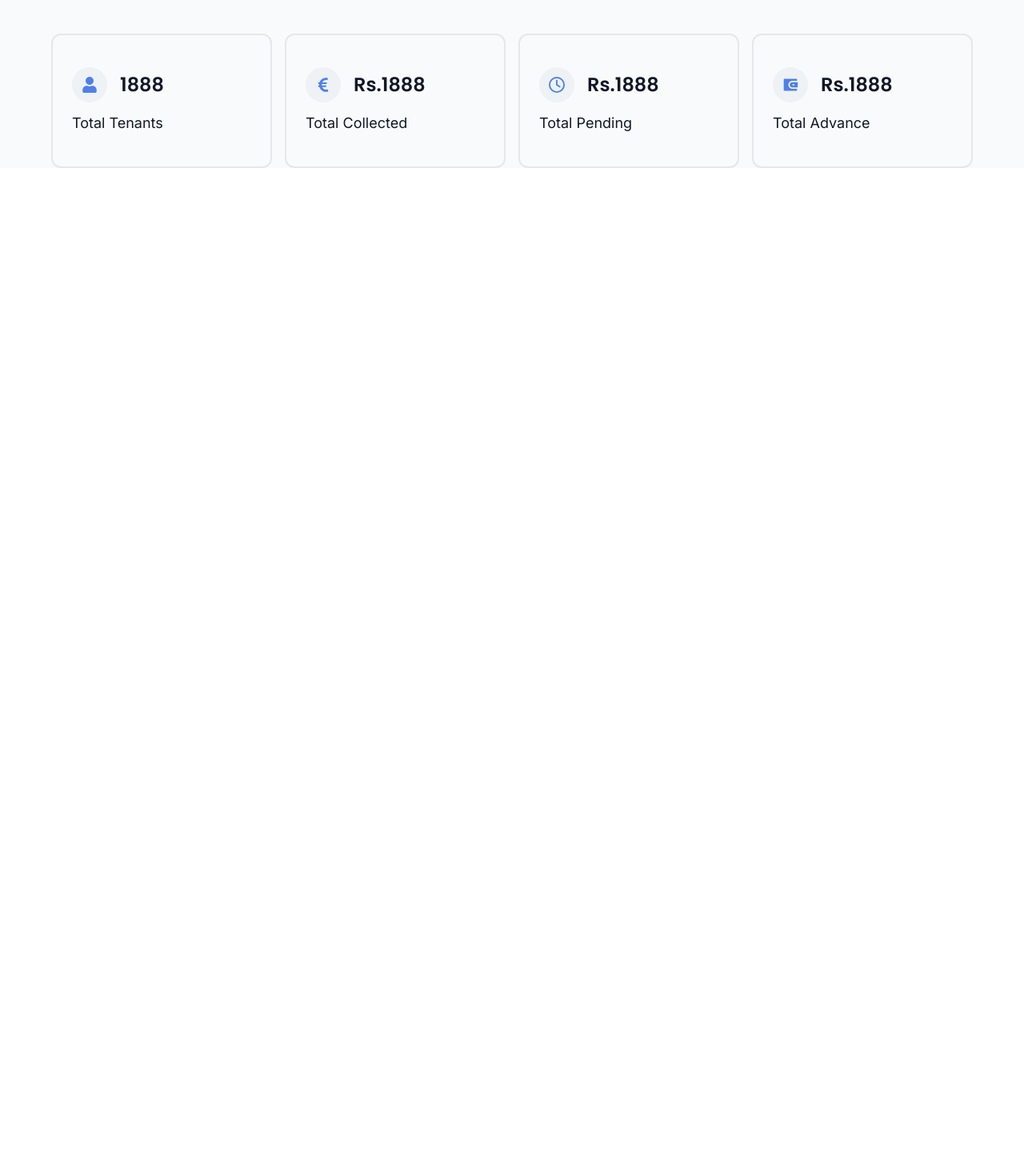
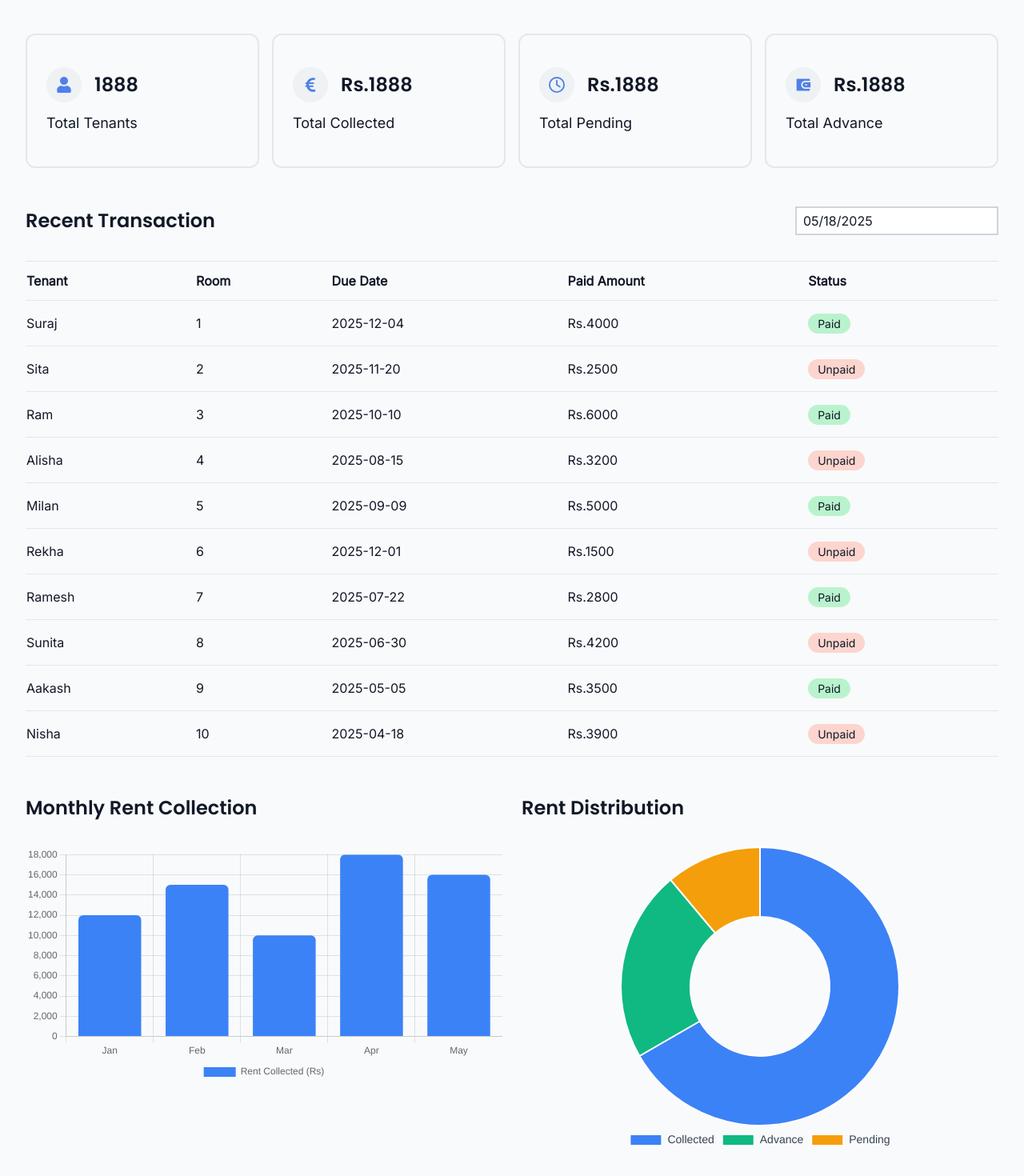
Before and after one commit to surajsht/bhadabook, a React (Vite) app: page /dashboard in a window 1280 px wide. Shown: the part 106-1576 px from the top of the page at 80% size. Before the commit the page ends 800 px from the top, so only its background shows below. Built offline with nearby package versions, Linux system fonts and the light colour scheme; a web font is replaced by a local one.

Commit message:
working on dashbaord ui, new components added

```diff
--- a/package.json
+++ b/package.json
@@ -13,8 +13,11 @@
     "@fontsource/inter": "^5.2.5",
     "@fontsource/lily-script-one": "^5.2.5",
     "@fontsource/poppins": "^5.2.6",
+    "chart.js": "^4.4.9",
     "firebase": "^11.7.3",
     "react": "^19.1.0",
+    "react-chartjs-2": "^5.3.0",
+    "react-datepicker": "^8.3.0",
     "react-dom": "^19.1.0",
     "react-icons": "^5.5.0",
     "react-router-dom": "^7.6.0"
--- /dev/null
+++ b/src/component/BarChart.jsx
@@ -0,0 +1,44 @@
+import { Bar } from "react-chartjs-2";
+import {
+  Chart as ChartJS,
+  BarElement,
+  CategoryScale,
+  LinearScale,
+  Tooltip,
+  Legend,
+} from "chart.js";
+
+ChartJS.register(BarElement, CategoryScale, LinearScale, Tooltip, Legend);
+
+const BarChart = () => {
+  const data = {
+    labels: ["Jan", "Feb", "Mar", "Apr", "May"],
+    datasets: [
+      {
+        label: "Rent Collected (Rs)",
+        data: [12000, 15000, 10000, 18000, 16000],
+        backgroundColor: "#3B82F6",
+        borderRadius: 6,
+      },
+    ],
+  };
+
+  const options = {
+    responsive: true,
+    plugins: {
+      legend: { position: "bottom" },
+    },
+  };
+
+  return (
+    <div className="h-96 flex-1">
+      <h2 class="mb-8 font-poppins text-2xl font-semibold">
+        Monthly Rent Collection
+      </h2>
+
+      <Bar data={data} options={options} />
+    </div>
+  );
+};
+
+export default BarChart;
--- /dev/null
+++ b/src/component/DoughnutChart.jsx
@@ -0,0 +1,48 @@
+import { Doughnut } from "react-chartjs-2";
+import { Chart as ChartJS, ArcElement, Tooltip, Legend } from "chart.js";
+
+ChartJS.register(ArcElement, Tooltip, Legend);
+
+const DoughnutChart = () => {
+  const data = {
+    labels: ["Collected", "Advance", "Pending"],
+    datasets: [
+      {
+        label: "Payment Status",
+        data: [120000, 40000, 20000], // fake data, yo replace garna milcha
+        backgroundColor: ["#3B82F6", "#10B981", "#F59E0B"],
+        borderColor: "#FFFFFF",
+        borderWidth: 2,
+      },
+    ],
+  };
+
+  const options = {
+    responsive: true,
+    plugins: {
+      legend: {
+        position: "bottom",
+        labels: {
+          color: "#374151",
+          font: {
+            size: 14,
+          },
+        },
+      },
+    },
+  };
+
+  return (
+    <div className="flex-1">
+      <h2 class="mb-8 font-poppins text-2xl font-semibold">
+        Rent Distribution
+      </h2>
+
+      <div className="flex h-96 items-center justify-center">
+        <Doughnut data={data} options={options} />
+      </div>
+    </div>
+  );
+};
+
+export default DoughnutChart;
--- a/src/component/RecentTransaction.jsx
+++ b/src/component/RecentTransaction.jsx
@@ -1,13 +1,150 @@
+import { useState } from "react";
+import DatePicker from "react-datepicker";
+import "react-datepicker/dist/react-datepicker.css";
+
 const RecentTransaction = () => {
-  return <div>
-    <div>
-        <h2> Recent Transaction </h2>
+  const [startDate, setStartDate] = useState(new Date());
 
-        <select name="transaction-filter">
-            <option value="This Monthdddddd"></option>
-        </select>
+  return (
+    <div className="container mt-12">
+      <div className="flex items-center justify-between">
+        <h2 className="font-poppins text-2xl font-semibold">
+          Recent Transaction
+        </h2>
+
+        <div>
+          <DatePicker
+            className="border-2 border-gray-300 px-2 py-1 outline-none"
+            selected={startDate}
+            onChange={(date) => setStartDate(date)}
+          />
+        </div>
+      </div>
+
+      <div className="relative mt-8 overflow-x-auto">
+        <table className="w-full">
+          <tr className="border-b border-t border-gray-200">
+            <th className="py-3 pr-6 text-left"> Tenant </th>
+            <th className="py-3 pr-6 text-left"> Room </th>
+            <th className="py-3 pr-6 text-left"> Due Date </th>
+            <th className="py-3 pr-6 text-left"> Paid Amount </th>
+            <th className="py-3 pr-6 text-left"> Status </th>
+          </tr>
+
+          <tr className="border-b border-gray-200">
+            <td className="py-4 pr-6"> Suraj </td>
+            <td className="py-4 pr-6"> 1 </td>
+            <td className="py-4 pr-6"> 2025-12-04 </td>
+            <td className="py-4 pr-6"> Rs.4000 </td>
+            <td className="py-4 pr-6">
+              <span className="rounded-full bg-[#b9f3ce] px-3 py-1 text-[14px]">
+                Paid
+              </span>
+            </td>
+          </tr>
+          <tr className="border-b border-gray-200">
+            <td className="py-4 pr-6"> Sita </td>
+            <td className="py-4 pr-6"> 2 </td>
+            <td className="py-4 pr-6"> 2025-11-20 </td>
+            <td className="py-4 pr-6"> Rs.2500 </td>
+            <td className="py-4 pr-6">
+              <span className="rounded-full bg-[#fcd5ce] px-3 py-1 text-[14px]">
+                Unpaid
+              </span>
+            </td>
+          </tr>
+          <tr className="border-b border-gray-200">
+            <td className="py-4 pr-6"> Ram </td>
+            <td className="py-4 pr-6"> 3 </td>
+            <td className="py-4 pr-6"> 2025-10-10 </td>
+            <td className="py-4 pr-6"> Rs.6000 </td>
+            <td className="py-4 pr-6">
+              <span className="rounded-full bg-[#b9f3ce] px-3 py-1 text-[14px]">
+                Paid
+              </span>
+            </td>
+          </tr>
+          <tr className="border-b border-gray-200">
+            <td className="py-4 pr-6"> Alisha </td>
+            <td className="py-4 pr-6"> 4 </td>
+            <td className="py-4 pr-6"> 2025-08-15 </td>
+            <td className="py-4 pr-6"> Rs.3200 </td>
+            <td className="py-4 pr-6">
+              <span className="rounded-full bg-[#fcd5ce] px-3 py-1 text-[14px]">
+                Unpaid
+              </span>
+            </td>
+          </tr>
+          <tr className="border-b border-gray-200">
+            <td className="py-4 pr-6"> Milan </td>
+            <td className="py-4 pr-6"> 5 </td>
+            <td className="py-4 pr-6"> 2025-09-09 </td>
+            <td className="py-4 pr-6"> Rs.5000 </td>
+            <td className="py-4 pr-6">
+              <span className="rounded-full bg-[#b9f3ce] px-3 py-1 text-[14px]">
+                Paid
+              </span>
+            </td>
+          </tr>
+          <tr className="border-b border-gray-200">
+            <td className="py-4 pr-6"> Rekha </td>
+            <td className="py-4 pr-6"> 6 </td>
+            <td className="py-4 pr-6"> 2025-12-01 </td>
+            <td className="py-4 pr-6"> Rs.1500 </td>
+            <td className="py-4 pr-6">
+              <span className="rounded-full bg-[#fcd5ce] px-3 py-1 text-[14px]">
+                Unpaid
+              </span>
+            </td>
+          </tr>
+          <tr className="border-b border-gray-200">
+            <td className="py-4 pr-6"> Ramesh </td>
+            <td className="py-4 pr-6"> 7 </td>
+            <td className="py-4 pr-6"> 2025-07-22 </td>
+            <td className="py-4 pr-6"> Rs.2800 </td>
+            <td className="py-4 pr-6">
+              <span className="rounded-full bg-[#b9f3ce] px-3 py-1 text-[14px]">
+                Paid
+              </span>
+            </td>
+          </tr>
+          <tr className="border-b border-gray-200">
+            <td className="py-4 pr-6"> Sunita </td>
+            <td className="py-4 pr-6"> 8 </td>
+            <td className="py-4 pr-6"> 2025-06-30 </td>
+            <td className="py-4 pr-6"> Rs.4200 </td>
+            <td className="py-4 pr-6">
+              <span className="rounded-full bg-[#fcd5ce] px-3 py-1 text-[14px]">
+                Unpaid
+              </span>
+            </td>
+          </tr>
+          <tr className="border-b border-gray-200">
+            <td className="py-4 pr-6"> Aakash </td>
+            <td className="py-4 pr-6"> 9 </td>
+            <td className="py-4 pr-6"> 2025-05-05 </td>
+            <td className="py-4 pr-6"> Rs.3500 </td>
+            <td className="py-4 pr-6">
+              <span className="rounded-full bg-[#b9f3ce] px-3 py-1 text-[14px]">
+                Paid
+              </span>
+            </td>
+          </tr>
+          <tr className="border-b border-gray-200">
+            <td className="py-4 pr-6"> Nisha </td>
+            <td className="py-4 pr-6"> 10 </td>
+            <td className="py-4 pr-6"> 2025-04-18 </td>
+            <td className="py-4 pr-6"> Rs.3900 </td>
+            <td className="py-4 pr-6">
+              <span className="rounded-full bg-[#fcd5ce] px-3 py-1 text-[14px]">
+                Unpaid
+              </span>
+            </td>
+          </tr>
+        </table>
+      </div>
     </div>
-  </div>;
+  );
 };
 
 export default RecentTransaction;
--- a/src/output.css
+++ b/src/output.css
@@ -633,6 +633,10 @@ video {
   margin-bottom: 1.5rem;
 }
 
+.mb-8 {
+  margin-bottom: 2rem;
+}
+
 .me-2 {
   margin-inline-end: 0.5rem;
 }
@@ -653,6 +657,10 @@ video {
   margin-top: 1rem;
 }
 
+.mt-8 {
+  margin-top: 2rem;
+}
+
 .block {
   display: block;
 }
@@ -665,6 +673,10 @@ video {
   display: flex;
 }
 
+.table {
+  display: table;
+}
+
 .h-10 {
   height: 2.5rem;
 }
@@ -675,6 +687,10 @@ video {
 
 .h-6 {
   height: 1.5rem;
+}
+
+.h-96 {
+  height: 24rem;
 }
 
 .min-h-screen {
@@ -695,10 +711,6 @@ video {
 
 .w-full {
   width: 100%;
-}
-
-.max-w-\[72rem\] {
-  max-width: 72rem;
 }
 
 .flex-1 {
@@ -727,8 +739,8 @@ video {
   justify-content: space-between;
 }
 
-.gap-12 {
-  gap: 3rem;
+.gap-10 {
+  gap: 2.5rem;
 }
 
 .gap-2 {
@@ -739,8 +751,12 @@ video {
   gap: 1rem;
 }
 
-.gap-10 {
-  gap: 2.5rem;
+.gap-6 {
+  gap: 1.5rem;
+}
+
+.overflow-x-auto {
+  overflow-x: auto;
 }
 
 .rounded-full {
@@ -767,9 +783,32 @@ video {
   border-width: 2px;
 }
 
+.border-b {
+  border-bottom-width: 1px;
+}
+
+.border-t {
+  border-top-width: 1px;
+}
+
 .border-gray-200 {
   --tw-border-opacity: 1;
   border-color: rgb(229 231 235 / var(--tw-border-opacity, 1));
+}
+
+.border-gray-300 {
+  --tw-border-opacity: 1;
+  border-color: rgb(209 213 219 / var(--tw-border-opacity, 1));
+}
+
+.bg-\[\#b9f3ce\] {
+  --tw-bg-opacity: 1;
+  background-color: rgb(185 243 206 / var(--tw-bg-opacity, 1));
+}
+
+.bg-\[\#fcd5ce\] {
+  --tw-bg-opacity: 1;
+  background-color: rgb(252 213 206 / var(--tw-bg-opacity, 1));
 }
 
 .bg-background {
@@ -804,6 +843,11 @@ video {
   padding: 1.5rem;
 }
 
+.px-2 {
+  padding-left: 0.5rem;
+  padding-right: 0.5rem;
+}
+
 .px-3 {
   padding-left: 0.75rem;
   padding-right: 0.75rem;
@@ -817,6 +861,11 @@ video {
 .px-6 {
   padding-left: 1.5rem;
   padding-right: 1.5rem;
+}
+
+.py-1 {
+  padding-top: 0.25rem;
+  padding-bottom: 0.25rem;
 }
 
 .py-10 {
@@ -834,14 +883,14 @@ video {
   padding-bottom: 0.625rem;
 }
 
+.py-3 {
+  padding-top: 0.75rem;
+  padding-bottom: 0.75rem;
+}
+
 .py-4 {
   padding-top: 1rem;
   padding-bottom: 1rem;
-}
-
-.py-6 {
-  padding-top: 1.5rem;
-  padding-bottom: 1.5rem;
 }
 
 .py-8 {
@@ -853,8 +902,20 @@ video {
   padding-bottom: 0.25rem;
 }
 
+.pb-12 {
+  padding-bottom: 3rem;
+}
+
+.pr-6 {
+  padding-right: 1.5rem;
+}
+
 .pt-3 {
   padding-top: 0.75rem;
+}
+
+.text-left {
+  text-align: left;
 }
 
 .text-center {
@@ -886,6 +947,10 @@ video {
 .text-7xl {
   font-size: 4.5rem;
   line-height: 1;
+}
+
+.text-\[14px\] {
+  font-size: 14px;
 }
 
 .text-lg {
@@ -940,6 +1005,11 @@ video {
   --tw-shadow: 0 10px 15px -3px rgb(0 0 0 / 0.1), 0 4px 6px -4px rgb(0 0 0 / 0.1);
   --tw-shadow-colored: 0 10px 15px -3px var(--tw-shadow-color), 0 4px 6px -4px var(--tw-shadow-color);
   box-shadow: var(--tw-ring-offset-shadow, 0 0 #0000), var(--tw-ring-shadow, 0 0 #0000), var(--tw-shadow);
+}
+
+.outline-none {
+  outline: 2px solid transparent;
+  outline-offset: 2px;
 }
 
 .transition-colors {
--- a/src/page/auth/Dashboard.jsx
+++ b/src/page/auth/Dashboard.jsx
@@ -3,15 +3,18 @@ import { FaUser } from "react-icons/fa";
 import { FaEuroSign } from "react-icons/fa";
 import { FaRegClock } from "react-icons/fa6";
 import { RiWallet3Fill } from "react-icons/ri";
+import RecentTransaction from "../../component/RecentTransaction";
+import BarChart from "../../component/BarChart";
+import DoughnutChart from "../../component/DoughnutChart";
 
 const Dashboard = () => {
   return (
     <>
       <Navbar />
 
-      <div className="max-w-[72rem] mx-auto mt-12">
+      <div className="container mx-auto mt-12">
         <div className="flex items-center justify-between gap-4">
-          <div className="flex-1 rounded-xl border-2 py-10 px-6">
+          <div className="flex-1 rounded-xl border-2 px-6 py-10">
             <div className="mb-3 flex items-center gap-4">
               <div className="relative rounded-full p-3 before:absolute before:inset-0 before:z-0 before:rounded-full before:bg-slate-300 before:opacity-25">
                 <FaUser className="text-xl text-primary" />
@@ -21,7 +24,7 @@ const Dashboard = () => {
             <span className="text-lg"> Total Tenants </span>
           </div>
 
-          <div className="flex-1 rounded-xl border-2 py-10 px-6">
+          <div className="flex-1 rounded-xl border-2 px-6 py-10">
             <div className="mb-3 flex items-center gap-4">
               <div className="relative rounded-full p-3 before:absolute before:inset-0 before:z-0 before:rounded-full before:bg-slate-300 before:opacity-25">
                 <FaEuroSign className="text-xl text-primary" />
@@ -33,7 +36,7 @@ const Dashboard = () => {
             <span className="text-lg"> Total Collected </span>
           </div>
 
-          <div className="flex-1 rounded-xl border-2 py-10 px-6">
+          <div className="flex-1 rounded-xl border-2 px-6 py-10">
             <div className="mb-3 flex items-center gap-4">
               <div className="relative rounded-full p-3 before:absolute before:inset-0 before:z-0 before:rounded-full before:bg-slate-300 before:opacity-25">
                 <FaRegClock className="text-xl text-primary" />
@@ -45,7 +48,7 @@ const Dashboard = () => {
             <span className="text-lg"> Total Pending </span>
           </div>
 
-          <div className="flex-1 rounded-xl border-2 py-10 px-6">
+          <div className="flex-1 rounded-xl border-2 px-6 py-10">
             <div className="mb-3 flex items-center gap-4">
               <div className="relative rounded-full p-3 before:absolute before:inset-0 before:z-0 before:rounded-full before:bg-slate-300 before:opacity-25">
                 <RiWallet3Fill className="text-xl text-primary" />
@@ -58,6 +61,15 @@ const Dashboard = () => {
           </div>
         </div>
       </div>
+
+      <RecentTransaction />
+
+      <div className="container mt-12 pb-12">
+        <div className="flex justify-between gap-6">
+          <BarChart />
+          <DoughnutChart />
+        </div>
+      </div>
     </>
   );
 };
```
Also changed, not shown: src/component/Navbar.jsx (+7 -9 lines), 1 other file (tests, documents, lock files or other folders).
